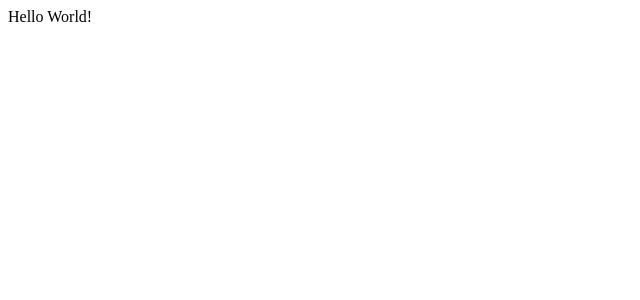
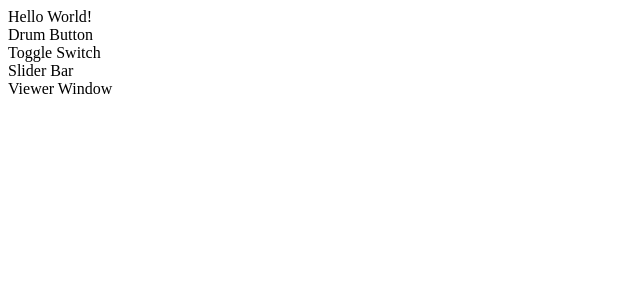
Before and after one commit to Dallen43/FCC-Drum-Machine, a React (Create React App) app: page / in a window 1280 px wide. Shown: the top 300 px of the page, without its empty margins (0-640 px from the left). Built offline with nearby package versions, Linux system fonts and the light colour scheme.

Commit message:
initial components developed

```diff
--- a/public/index.html
+++ b/public/index.html
@@ -24,7 +24,7 @@
       work correctly both with client-side routing and a non-root public URL.
       Learn how to configure a non-root public URL by running `npm run build`.
     -->
-    <title>React App</title>
+    <title>FCC Drum Machine</title>
   </head>
   <body>
     <noscript>You need to enable JavaScript to run this app.</noscript>
--- a/src/App.js
+++ b/src/App.js
@@ -1,8 +1,20 @@
 import React from "react";
+import DrumButton from "./components/DrumButton";
+import Toggle from "./components/Toggle";
+import Slider from "./components/Slider";
+import Viewer from "./components/Viewer";
 import "./App.css";
 
 const App = () => {
-  return <div>Hello World!</div>;
+  return (
+    <div>
+      Hello World!
+      <DrumButton />
+      <Toggle />
+      <Slider />
+      <Viewer />
+    </div>
+  );
 };
 
 export default App;
--- /dev/null
+++ b/src/components/DrumButton.js
@@ -0,0 +1,7 @@
+import React from "react";
+
+const DrumButton = () => {
+  return <div>Drum Button</div>;
+};
+
+export default DrumButton;
--- /dev/null
+++ b/src/components/Slider.js
@@ -0,0 +1,7 @@
+import React from "react";
+
+const Slider = () => {
+  return <div>Slider Bar</div>;
+};
+
+export default Slider;
--- /dev/null
+++ b/src/components/Toggle.js
@@ -0,0 +1,7 @@
+import React from "react";
+
+const Toggle = () => {
+  return <div>Toggle Switch</div>;
+};
+
+export default Toggle;
--- /dev/null
+++ b/src/components/Viewer.js
@@ -0,0 +1,7 @@
+import React from "react";
+
+const Viewer = () => {
+  return <div>Viewer Window</div>;
+};
+
+export default Viewer;
```
